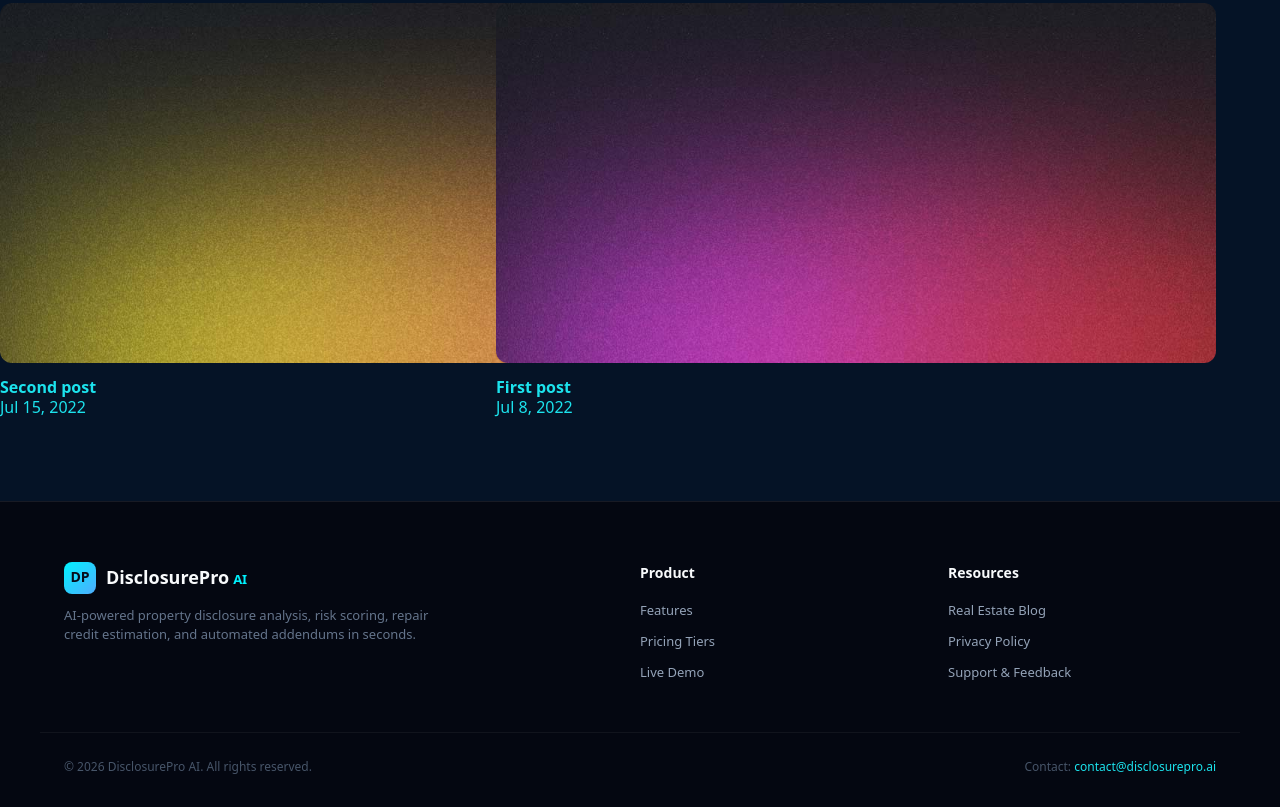
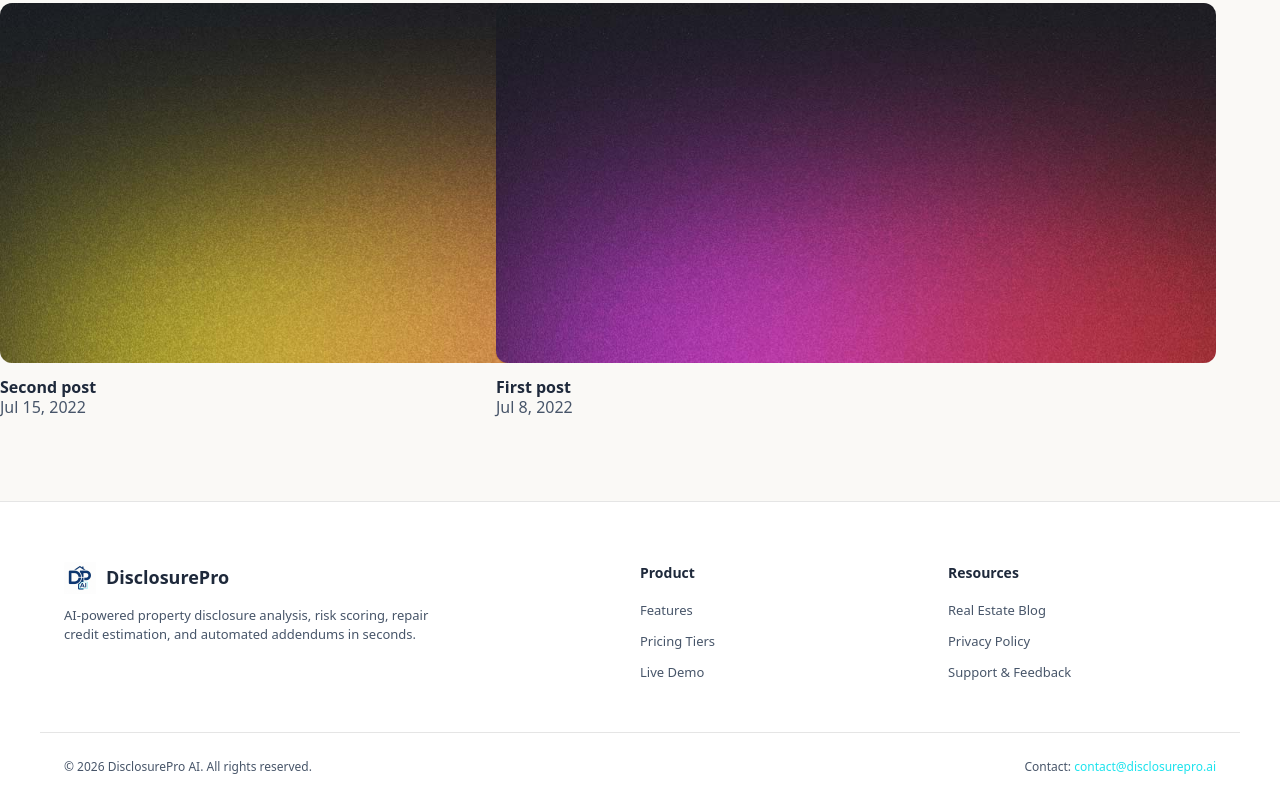
Before and after one commit to danielgeri/disclosurepro-web, an Astro site: page /blog in a window 1280 px wide. Shown: the part 1517-2324 px from the top of the page. Built offline with nearby package versions, Linux system fonts and the light colour scheme; Astro itself is replaced by a stand-in of ours.

Commit message:
feat: implement warm light theme for blog route with dynamic header/footer

```diff
--- a/src/components/Footer.astro
+++ b/src/components/Footer.astro
@@ -6,8 +6,8 @@ const today = new Date();
 	<div class="container footer-grid">
 		<div class="footer-brand">
 			<div class="brand-logo">
-				<div class="logo-icon">DP</div>
-				<span class="brand-name">DisclosurePro<span class="brand-ai">AI</span></span>
+				<img src="/logo.jpeg" alt="DP AI Logo" class="logo-icon-svg" />
+				<span class="brand-name">DisclosurePro</span>
 			</div>
 			<p class="tagline">AI-powered property disclosure analysis, risk scoring, repair credit estimation, and automated addendums in seconds.</p>
 		</div>
@@ -35,8 +35,8 @@ const today = new Date();
 
 <style>
 	.footer {
-		background: #040711;
-		border-top: 1px solid rgba(255, 255, 255, 0.08);
+		background: var(--footer-bg);
+		border-top: 1px solid var(--footer-border);
 		padding: 60px 0 30px 0;
 		margin-top: 80px;
 	}
@@ -52,57 +52,43 @@ const today = new Date();
 		gap: 10px;
 		margin-bottom: 12px;
 	}
-	.logo-icon {
-		background: linear-gradient(135deg, #00f2fe 0%, #4facfe 100%);
-		color: #070b19;
-		font-weight: 900;
-		font-size: 14px;
-		width: 32px;
+	.logo-icon-svg {
 		height: 32px;
-		border-radius: 8px;
-		display: flex;
-		align-items: center;
-		justify-content: center;
+		width: auto;
 	}
 	.brand-name {
-		color: #f8fafc;
+		color: var(--text-primary);
 		font-size: 18px;
 		font-weight: 800;
 	}
-	.brand-ai {
-		color: #00f2fe;
-		font-size: 13px;
-		font-weight: 900;
-		margin-left: 4px;
-	}
 	.tagline {
-		color: #64748b;
+		color: var(--text-secondary);
 		font-size: 13px;
 		max-width: 380px;
 		line-height: 1.5;
 	}
 	.footer-links-col h4 {
-		color: #f8fafc;
+		color: var(--text-primary);
 		font-size: 14px;
 		font-weight: 700;
 		margin-bottom: 16px;
 	}
 	.footer-links-col a {
 		display: block;
-		color: #94a3b8;
+		color: var(--text-secondary);
 		font-size: 13px;
 		margin-bottom: 10px;
 		text-decoration: none;
 	}
 	.footer-links-col a:hover {
-		color: #00f2fe;
+		color: var(--accent-cyan);
 	}
 	.footer-bottom {
-		border-top: 1px solid rgba(255, 255, 255, 0.05);
+		border-top: 1px solid var(--border-color);
 		padding-top: 24px;
 		display: flex;
 		justify-content: space-between;
-		color: #475569;
+		color: var(--text-secondary);
 		font-size: 12px;
 	}
 	@media (max-width: 768px) {
--- a/src/components/Header.astro
+++ b/src/components/Header.astro
@@ -30,9 +30,9 @@ import HeaderLink from './HeaderLink.astro';
 		position: sticky;
 		top: 0;
 		z-index: 100;
-		background: rgba(7, 11, 25, 0.85);
+		background: var(--header-bg);
 		backdrop-filter: blur(16px);
-		border-bottom: 1px solid rgba(255, 255, 255, 0.08);
+		border-bottom: 1px solid var(--header-border);
 		padding: 16px 0;
 	}
 	.nav-container {
@@ -51,7 +51,7 @@ import HeaderLink from './HeaderLink.astro';
 		width: auto;
 	}
 	.brand-name {
-		color: #f8fafc;
+		color: var(--text-primary);
 		font-size: 22px;
 		font-weight: 800;
 		letter-spacing: -0.5px;
@@ -61,8 +61,8 @@ import HeaderLink from './HeaderLink.astro';
 		gap: 24px;
 	}
 	.btn-primary-sm {
-		background: linear-gradient(135deg, #00f2fe 0%, #4facfe 100%);
-		color: #070b19;
+		background: var(--gradient-primary);
+		color: #ffffff;
 		font-weight: 700;
 		font-size: 14px;
 		padding: 8px 18px;
--- a/src/layouts/BlogPost.astro
+++ b/src/layouts/BlogPost.astro
@@ -58,7 +58,7 @@ const { title, description, pubDate, updatedDate, heroImage } = Astro.props;
 		</style>
 	</head>
 
-	<body>
+	<body class="theme-light">
 		<Header />
 		<main>
 			<article>
--- a/src/pages/blog/index.astro
+++ b/src/pages/blog/index.astro
@@ -55,16 +55,17 @@ const posts = (await getCollection('blog')).sort(
 			}
 			.title {
 				margin: 0;
-				color: rgb(var(--black));
+				color: var(--text-primary);
 				line-height: 1;
+				text-wrap: balance;
 			}
 			.date {
 				margin: 0;
-				color: rgb(var(--gray));
+				color: var(--text-secondary);
 			}
 			ul li a:hover h4,
 			ul li a:hover .date {
-				color: rgb(var(--accent));
+				color: var(--accent-cyan);
 			}
 			ul a:hover img {
 				box-shadow: var(--box-shadow);
@@ -86,7 +87,7 @@ const posts = (await getCollection('blog')).sort(
 			}
 		</style>
 	</head>
-	<body>
+	<body class="theme-light">
 		<Header />
 		<main>
 			<section>
--- a/src/styles/global.css
+++ b/src/styles/global.css
@@ -16,6 +16,23 @@
   --gradient-primary: linear-gradient(135deg, #1ce3ed 0%, #00a8cc 100%);
   --gradient-header: linear-gradient(135deg, #082041 0%, #0d3870 100%);
   --gradient-accent: linear-gradient(135deg, #1ce3ed 0%, #0d3870 100%);
+  --header-bg: rgba(7, 11, 25, 0.85);
+  --header-border: rgba(255, 255, 255, 0.08);
+  --footer-bg: #040711;
+  --footer-border: rgba(255, 255, 255, 0.08);
+}
+
+.theme-light {
+  --bg-dark: #faf9f6;
+  --bg-card: #ffffff;
+  --bg-card-hover: #f1f5f9;
+  --text-primary: #1e293b;
+  --text-secondary: #475569;
+  --border-color: rgba(0, 0, 0, 0.1);
+  --header-bg: rgba(250, 249, 246, 0.85);
+  --header-border: rgba(0, 0, 0, 0.1);
+  --footer-bg: #ffffff;
+  --footer-border: rgba(0, 0, 0, 0.1);
 }
 
 * {
```
